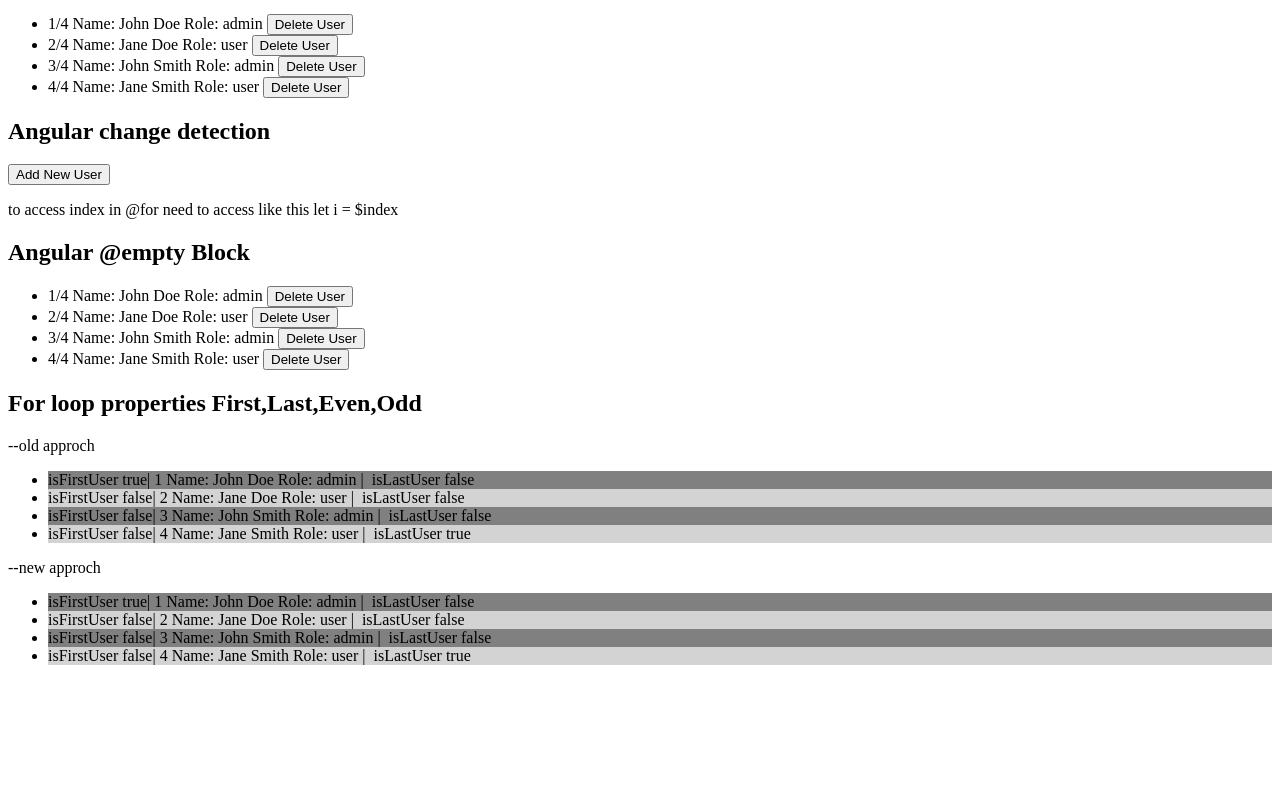
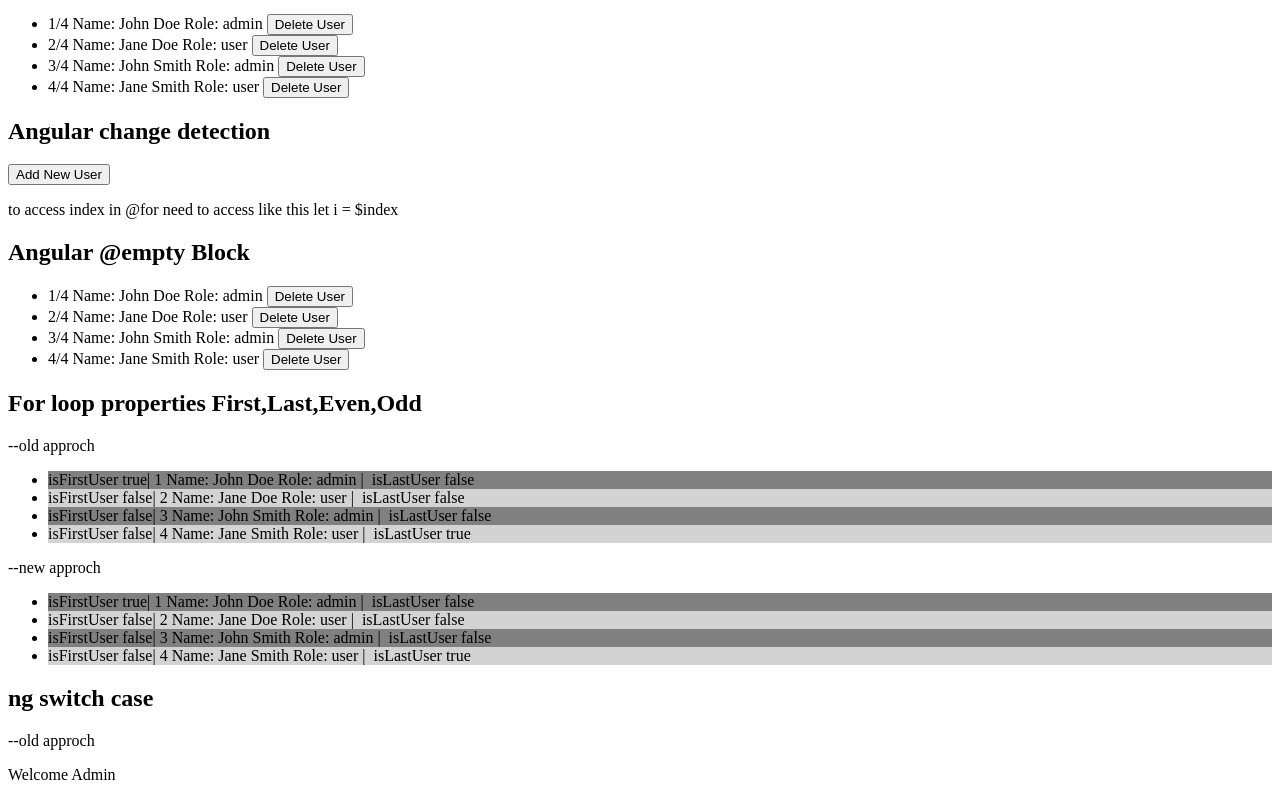
Before and after one commit to VishalMagdum/Angular-, an Angular app: page / in a window 1280 px wide. Shown: the part 4257-5057 px from the top of the page. Before the commit the page ends 4938 px from the top, so only its background shows below. Built offline with nearby package versions, Linux system fonts and the light colour scheme.

Commit message:
switch case

```diff
--- a/src/app/angular-directives/angular-directives.component.html
+++ b/src/app/angular-directives/angular-directives.component.html
@@ -185,4 +185,12 @@
     </li>
     }
   </ul>
+
+  <h2>ng switch case</h2>
+  --old approch <br />
+  <div [ngSwitch]="userRole">
+    <p *ngSwitchCase="'admin'">Welcome Admin</p>
+    <p *ngSwitchCase="'member'">Welcome Member</p>
+    <p *ngSwitchDefault>Plz Login</p>
+  </div>
 </div>
```
Also changed, not shown: src/app/angular-directives/angular-directives.component.ts (+16 -2 lines).
